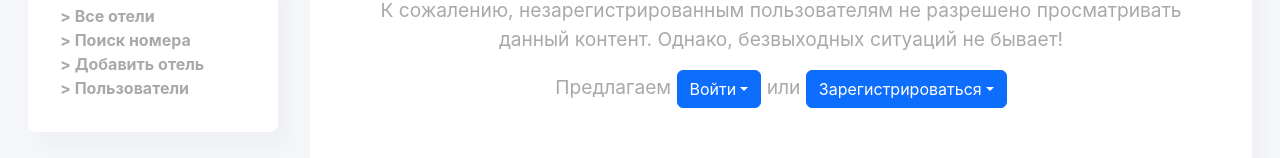
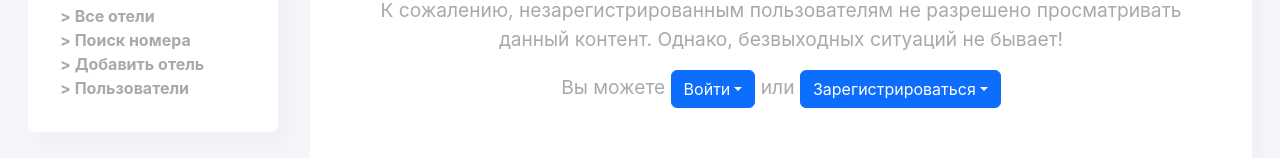
Before and after one commit to laps78/fjs-diplom, a React (Create React App) app in the folder frontend/: page / in a window 1280 px wide. Shown: the part 142-300 px from the top of the page. Built offline with nearby package versions, Linux system fonts and the light colour scheme.

Commit message:
Немного подправил формулировку фразы о необходимости авторизации

```diff
--- a/frontend/src/components/Main/Main.js
+++ b/frontend/src/components/Main/Main.js
@@ -20,7 +20,7 @@ const Main = (props) => {
         просматривать данный контент. Однако, безвыходных ситуаций не бывает!
       </p>
       <p>
-        Предлагаем {linkToDropdownLoginForm} или {linkToDropdownRegisterForm}
+        Вы можете {linkToDropdownLoginForm} или {linkToDropdownRegisterForm}
         <LoginForm />
         <RegisterForm />
       </p>
```
